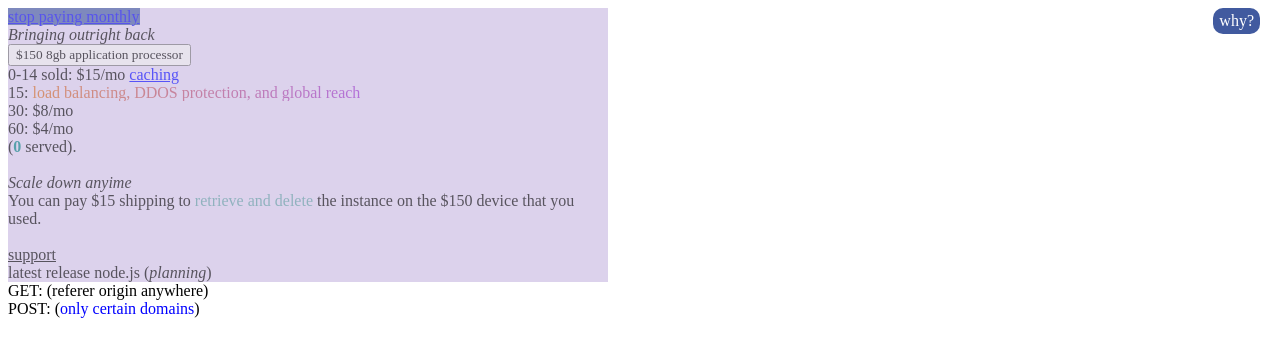
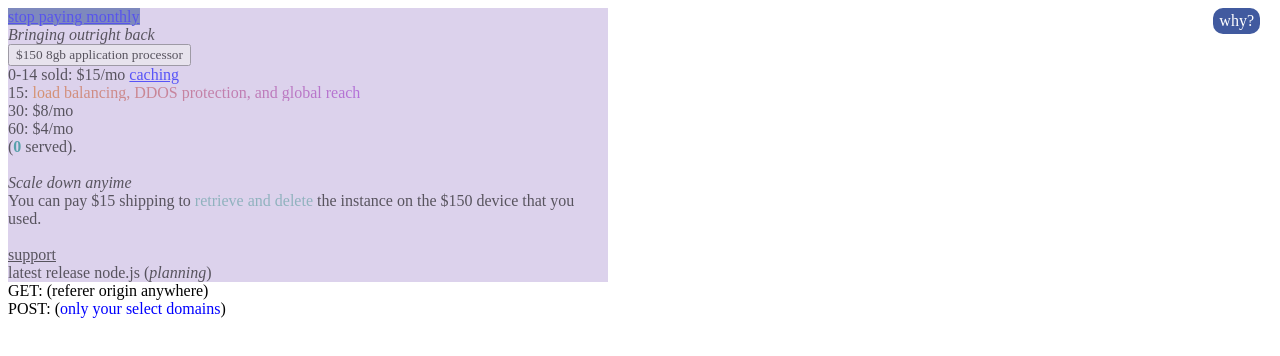
Before and after one commit to NickCarducci/hibit.cc, a React (Create React App) app: page / in a window 1280 px wide. Both pictures are taken after a click on the element "caching". Shown: the top 356 px of the page. Built offline with nearby package versions, Linux system fonts and the light colour scheme; a web font is replaced by a local one.

Commit message:
Update StopPayingMonthly.js

```diff
--- a/src/StopPayingMonthly.js
+++ b/src/StopPayingMonthly.js
@@ -152,7 +152,7 @@ class StopPayingMonthly extends React.Component {
           <div>
             GET: (referer origin anywhere)
             <br />
-            POST: (<span style={{ color: "blue" }}>only certain domains</span>)
+            POST: (<span style={{ color: "blue" }}>only your select{/*certain*/} domains</span>)
           </div>
         )}
         {this.state.chosenFeature === "retrieve and delete" && (
```
